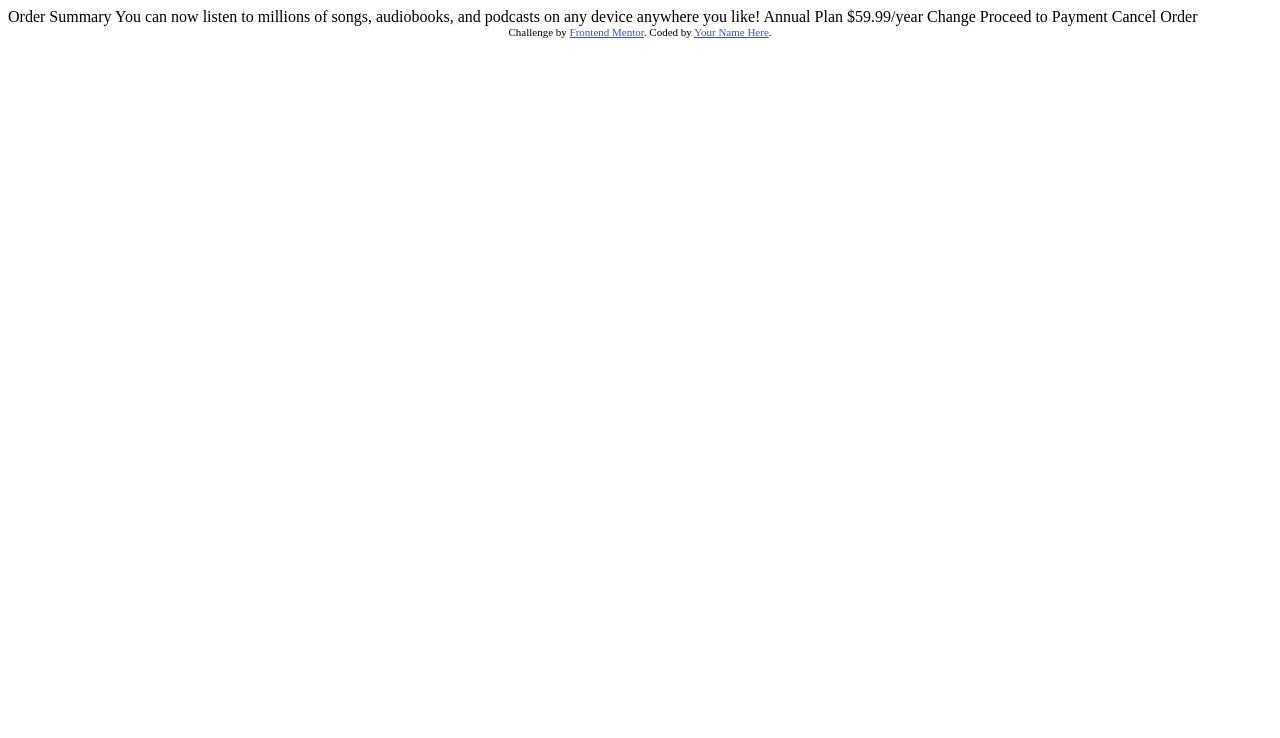
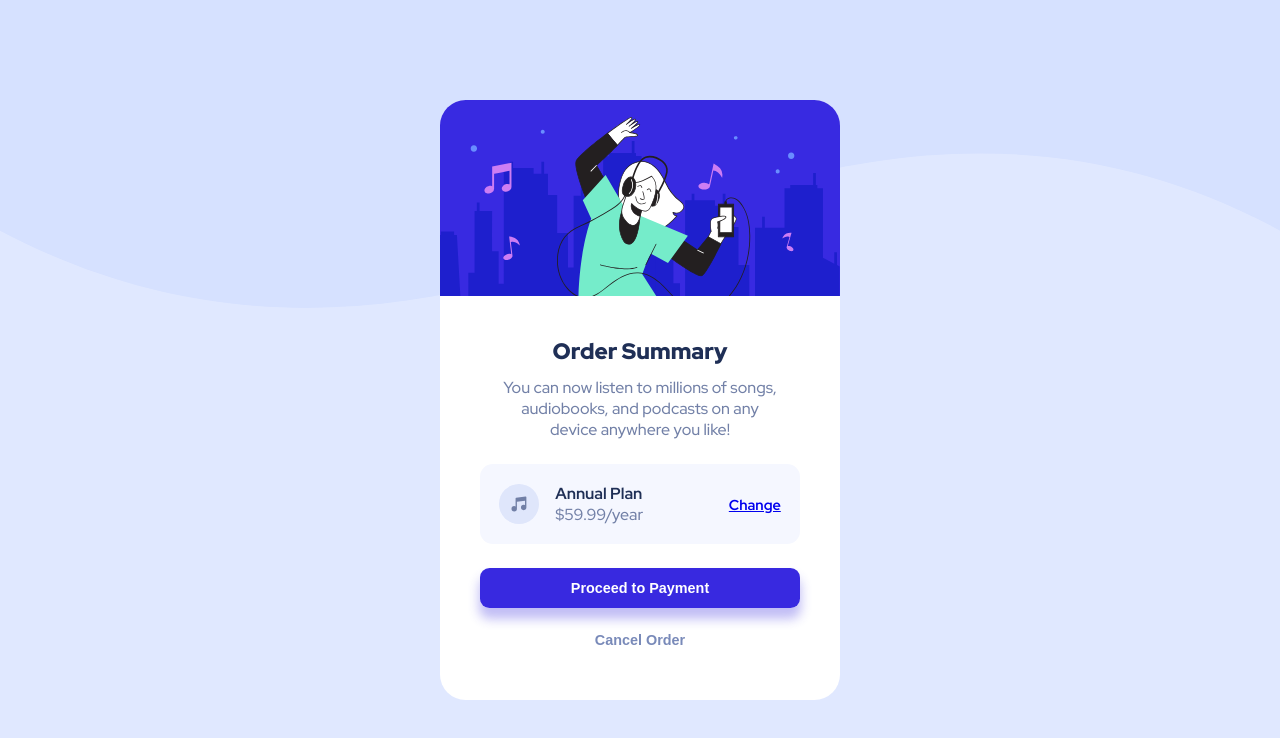
Before and after one commit to trafiki/order-summary-component, a plain HTML site: page index.html in a window 1280 px wide. Drawn offline with Linux system fonts and the light colour scheme.

Commit message:
Implement design

```diff
--- a/index.html
+++ b/index.html
@@ -2,36 +2,42 @@
 <html lang="en">
   <head>
     <meta charset="UTF-8">
-  <meta name="viewport" content="width=device-width, initial-scale=1.0"> <!-- displays site properly based on user's device -->
+    <meta name="viewport" content="width=device-width, initial-scale=1.0">
+    <!-- displays site properly based on user's device -->
 
     <link rel="icon" type="image/png" sizes="32x32" href="./images/favicon-32x32.png">
 
     <title>Frontend Mentor | Order summary card</title>
 
-  <!-- Feel free to remove these styles or customise in your own stylesheet 👍 -->
-  <style>
-    .attribution { font-size: 11px; text-align: center; }
-    .attribution a { color: hsl(228, 45%, 44%); }
-  </style>
+    <link rel="stylesheet" href="./style.css">
   </head>
   <body>
+    <main>
+      <div class="order-card">
+        <img src="./images/illustration-hero.svg" alt="" class="header-image">
+        <div class="order-summary">
+          <div class="order-header">
+            <h1>Order Summary</h1>
+            <p>You can now listen to millions of songs, audiobooks, and podcasts on any device anywhere you like!
+            </p>
+          </div>
+          <div class="order-plan">
+            <img src="./images/icon-music.svg" alt=""/>
+            <div class="plan-info">
+              <h2>Annual Plan</h2>
+              <p>$59.99/year</p>
+            </div>
+            <a href="#">Change</a>
+          </div>
 
-  Order Summary
+          <div class="btn-group">
+            <button type="button" class="btn-payment">Proceed to Payment</button>
+            <button type="button" class="btn-cancel">Cancel Order</button>
+          </div>
 
-  You can now listen to millions of songs, audiobooks, and podcasts on any
-  device anywhere you like!
+        </div>
+      </div>
+    </main>
 
-  Annual Plan
-  $59.99/year
-
-  Change
-
-  Proceed to Payment
-  Cancel Order
-
-  <div class="attribution">
-    Challenge by <a href="https://www.frontendmentor.io?ref=challenge" target="_blank">Frontend Mentor</a>.
-    Coded by <a href="#">Your Name Here</a>.
-  </div>
   </body>
 </html>
--- /dev/null
+++ b/style.css
@@ -0,0 +1,151 @@
+@import url('https://fonts.googleapis.com/css2?family=Red+Hat+Display:wght@500;700;900&display=swap');
+
+*, *:after, *:before {
+  padding: 0;
+  margin: 0;
+  box-sizing: border-box;
+}
+
+body {
+  font-family: 'Red Hat Display', sans-serif;
+  background: hsl(225, 100%, 94%);
+  font-size: 16px;
+  color: hsl(224, 23%, 55%);
+}
+
+h1, h2 {
+  color: hsl(223, 47%, 23%);
+}
+
+main {
+  height: 100vh;
+  display: flex;
+  align-items: center;
+  justify-content: center;
+  background-image: url(./images/pattern-background-desktop.svg);
+  background-repeat: no-repeat;
+  background-size: 100%;
+  background-position: 0rem -5rem;
+}
+
+.order-card {
+  width: 25rem;
+  max-width: 85%;
+  overflow: hidden;
+  border-radius: 1.6rem;
+  background: #fff;
+  margin: 2rem 0;
+}
+
+.order-card>img {
+  width: 100%;
+}
+
+.order-summary {
+  margin-top: -5px;
+  padding: 2.5rem;
+}
+
+.order-header {
+  width: 90%;
+  margin: 0 auto;
+  text-align: center;
+  margin-bottom: 1.5rem;
+}
+
+.order-header h1 {
+  font-size: 1.4rem;
+  font-weight: 900;
+  margin-bottom: .7rem;
+}
+
+.plan-info {
+  margin-right: auto;
+}
+
+.plan-info h2 {
+  font-size: 1rem;
+}
+
+.order-plan {
+  display: flex;
+  align-items: center;
+  background: hsl(225, 100%, 98%);
+  padding: 1.2rem;
+  border-radius: .8rem;
+  margin-bottom: 1.5rem;
+}
+
+.order-plan img {
+  width: 2.5rem;
+  margin-right: 1rem;
+}
+
+.order-plan a {
+  font-size: .9rem;
+  font-weight: 700;
+}
+
+.order-plan a:hover {
+  color: hsl(245deg 75% 52% / 69%);
+  text-decoration: none;
+}
+
+.btn-group button {
+  display: block;
+  width: 100%;
+  border-color: transparent;
+  background: transparent;
+  font-size: .9rem;
+  font-weight: 700;
+  padding: .6rem 0;
+  cursor: pointer;
+}
+
+button.btn-payment {
+  background: hsl(245, 75%, 52%);
+  color: #fff;
+  border-radius: .6rem;
+  box-shadow: 0px 10px 11px 1px #3829e04f;
+}
+
+button.btn-payment:hover {
+  background: hsl(245deg 75% 52% / 69%);
+}
+
+.btn-group button:nth-child(1) {
+  margin-bottom: .8rem;
+}
+
+button.btn-cancel {
+  color: #798ab9;
+}
+
+button.btn-cancel:hover {
+  color: hsl(223, 47%, 23%);
+}
+
+/* ---------- MEDIA QUERIES ---------- */
+@media only screen and (max-width: 768px) {
+  main {
+    height: auto;
+  }
+
+  main {
+    background-image: url(./images/pattern-background-mobile.svg);
+  }
+}
+
+@media only screen and (max-width: 360px) {
+  .order-plan {
+    flex-direction: column;
+  }
+
+  .plan-info {
+    margin: .7rem 0;
+  }
+
+  .order-plan img {
+    margin-right: unset;
+  }
+}
```
Also changed, not shown: 1 other file. Lines whose indentation alone changed are shown as unchanged.
